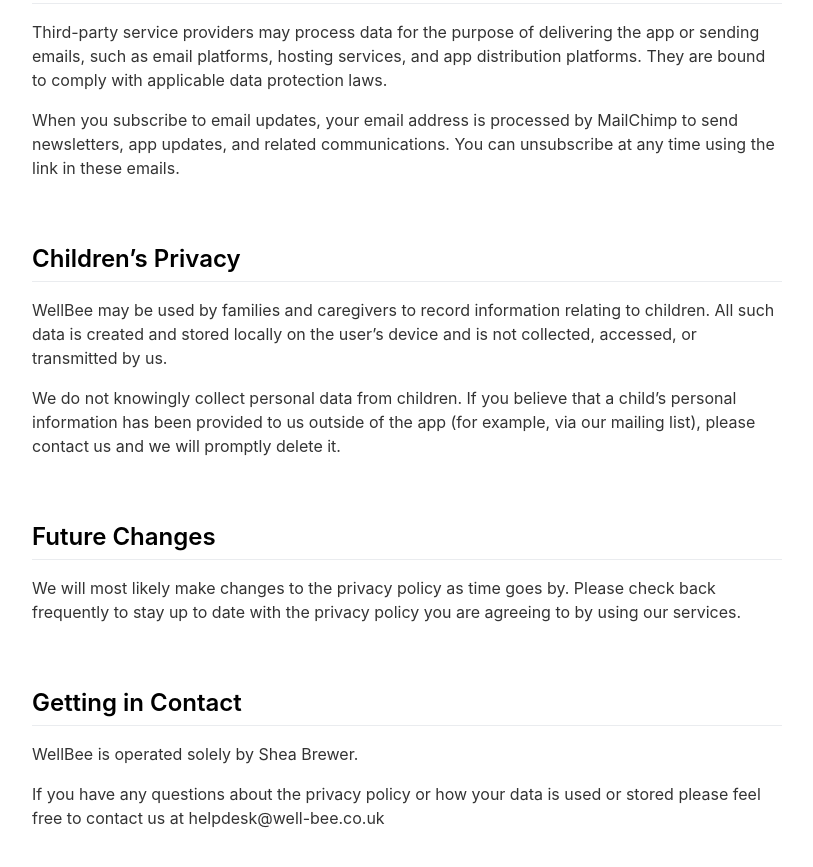
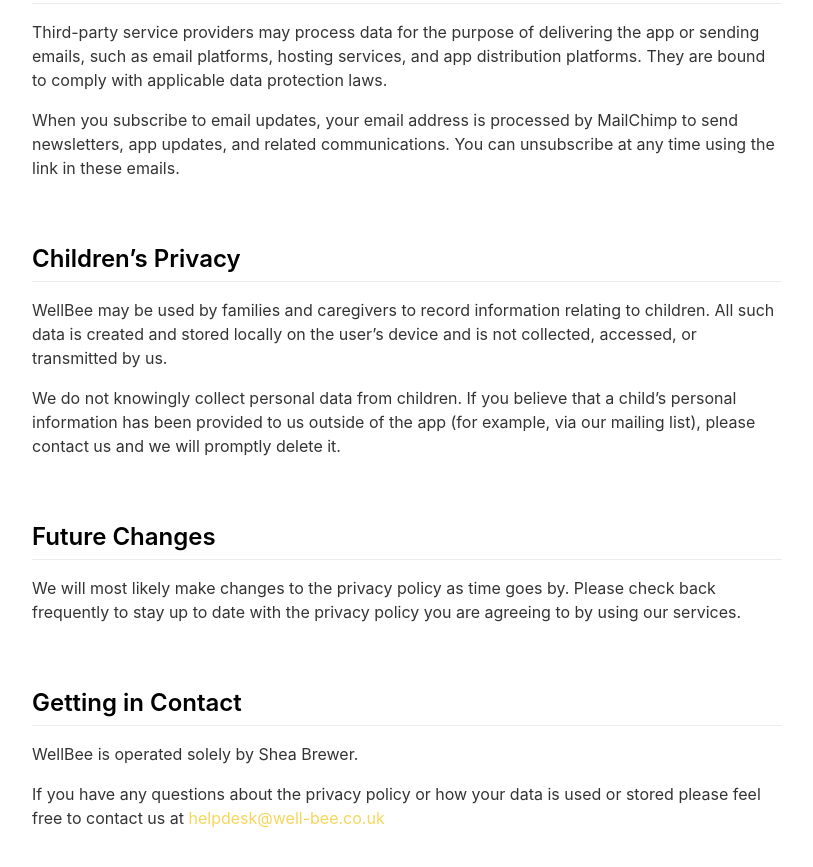
Before and after one commit to sheabrewer1986/WellBeeWebsite, a Jekyll site: the page built from _pages/privacypolicy.md, in a window 1280 px wide and 900 px high, scrolled down 3599 px. Shown: the top 867 px of the window, without its empty margins (233-1046 px from the left). Built offline with Jekyll 4.4.1, drawn with Linux system fonts in a browser that asks for light colours; nearby versions of some CDN libraries; some of the changed lines change nothing that is shown.

Commit message:
[Tweak] Made the email address a tappable link

```diff
--- a/_pages/privacypolicy.md
+++ b/_pages/privacypolicy.md
@@ -118,4 +118,4 @@
 ## Getting in Contact
 WellBee is operated solely by Shea Brewer.
 
-If you have any questions about the privacy policy or how your data is used or stored please feel free to contact us at helpdesk@well-bee.co.uk
+If you have any questions about the privacy policy or how your data is used or stored please feel free to contact us at [helpdesk@well-bee.co.uk](mailto:helpdesk@well-bee.co.uk?subject=WellBee%20Support%20Request)
```
